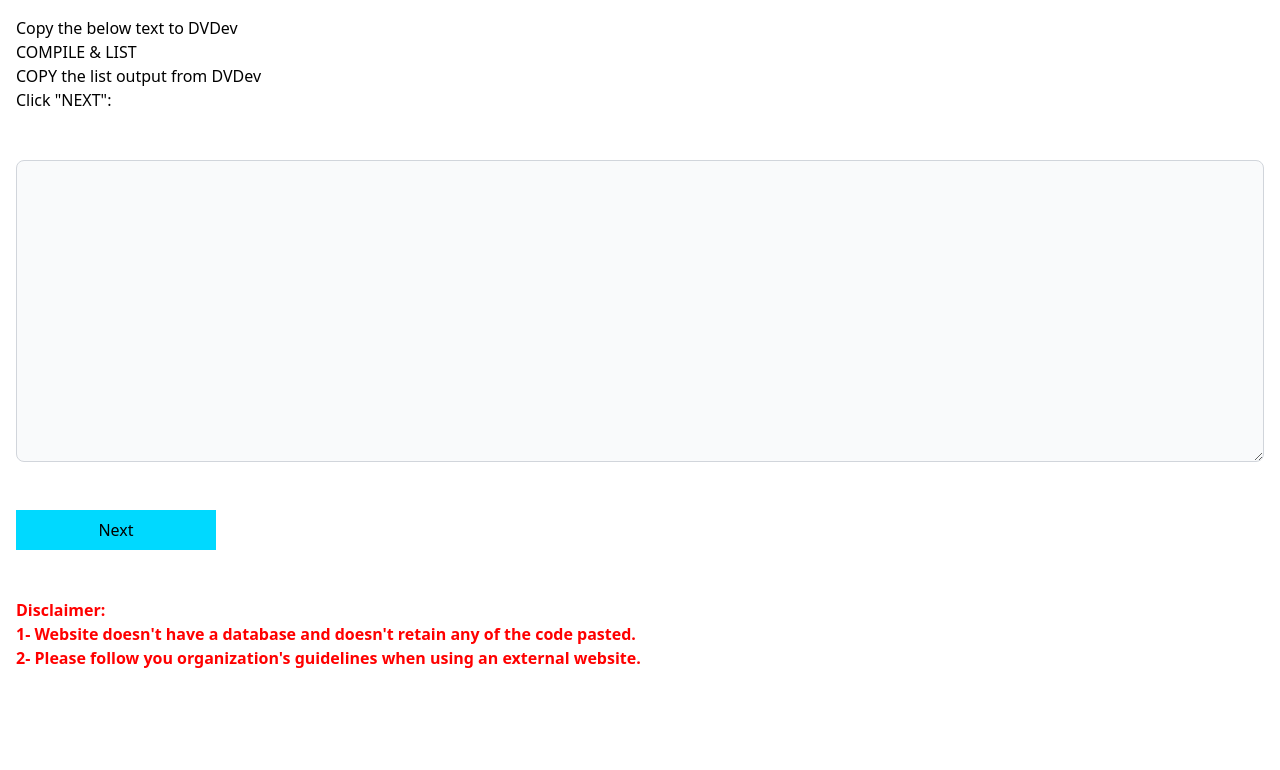
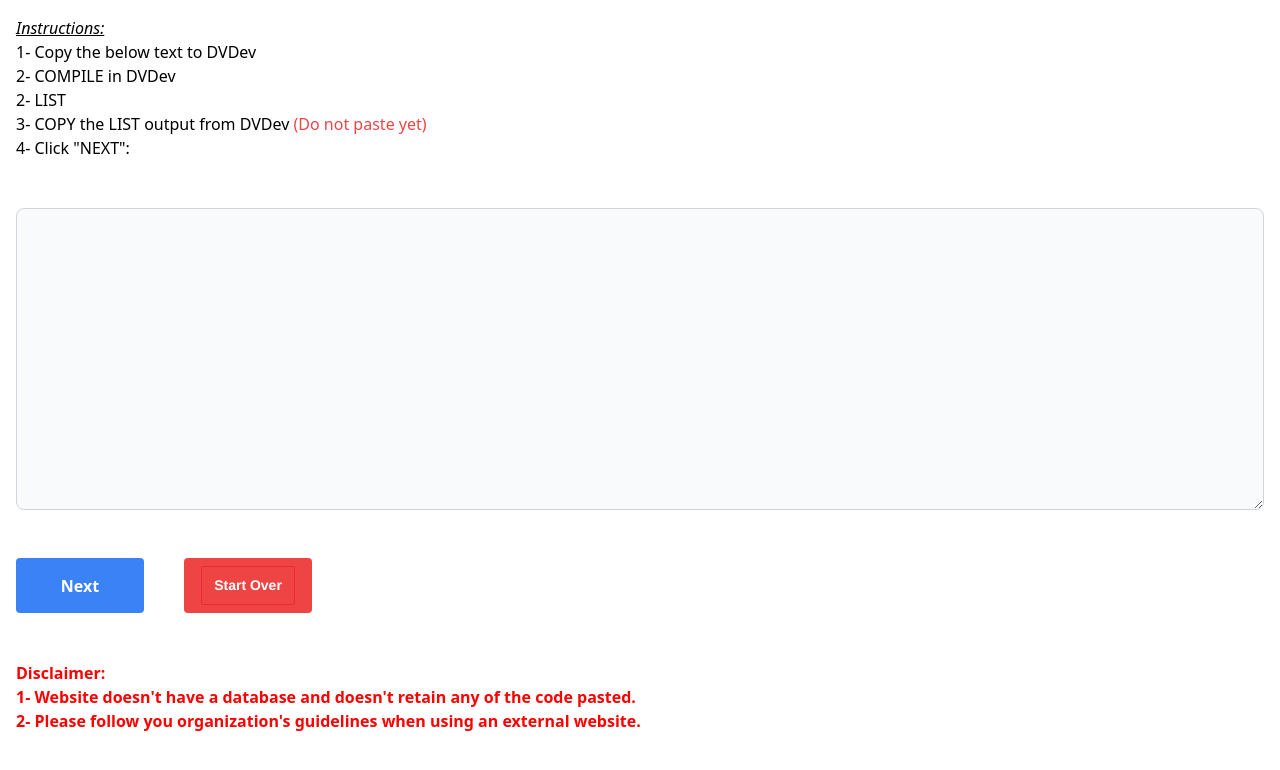
Before and after one commit to moehamid73/cclcodevalues, a Django app: page /parsecode/ in a window 1280 px wide. Shown: the top 770 px of the page. Run offline with Django 3.2, Linux system fonts and the light colour scheme; some libraries are stand-ins or nearby versions.

Commit message:
refractoring x3

```diff
--- a/cclcodevalues/views.py
+++ b/cclcodevalues/views.py
@@ -106,6 +106,9 @@ def output(request):
                     new_line = output_lines[y].replace(dictItem, dictValue)
                     output_lines[y] = new_line
     print(output_lines)
-    output_lines.append('with time = 30, format(date, ";;q")')
+    if not output_lines[-1].startswith("with"):
+        print("%%%%%%%%%%%%%%%%%%%%%%%%%%%%%%%%%%%", output_lines[-1])
+        output_lines.append('with time = 30, format(date, ";;q")')
+
     print(output_lines)
     return render(request, 'output.html', {'finalOutput': "\n".join(output_lines)})
--- a/templates/base.html
+++ b/templates/base.html
@@ -17,7 +17,7 @@
     }
   </script>
 </head>
-<body class="m-4">
+<body class="m-4 w-screen>
     {% block content %}{% endblock %}
     <br /><br />
     <div style="color: red;font-weight: bold;">
--- a/templates/parsecode.html
+++ b/templates/parsecode.html
@@ -2,30 +2,37 @@
 {% block content %}
     <div class="auto-cols-auto">
         <div>
+            <h2 class="underline italic">Instructions:</h2>
             <ul>
-                <li><h1>Copy the below text to DVDev </h1></li>
-                <li><h1>COMPILE & LIST</h1></li>
-                <li><h1>COPY the list output from DVDev </h1></li>
-                <li><h1>Click "NEXT": </h1></p>
+                <li><h2>1- Copy the below text to DVDev </h2></li>
+                <li><h2>2- COMPILE in DVDev</h2></li>
+                <li><h2>2- LIST</h2></li>
+                <li><h2>3- COPY the LIST output from DVDev <span class="text-red-500">(Do not paste yet)</span></h2></li>
+                <li><h2>4- Click "NEXT": </h2></p>
             </ul>
         </div>
-
         <br/><br />
         <div>
             <form action="{% url 'listedcode' %}" method="POST">
-
                 <input type="hidden" value="{{ newCodeValuesLinesDictionary }}" name="code" />
-
                 <textarea id="fulltext" name="fulltext" rows="14"
                     class="block p-2.5 w-full text-sm text-gray-900 bg-gray-50 rounded-lg border border-gray-300
                         focus:ring-blue-500 focus:border-blue-500 dark:bg-gray-700 dark:border-gray-600
                         dark:placeholder-gray-400 dark:text-white dark:focus:ring-blue-500
                         dark:focus:border-blue-500">{{ newCodeValuesLinesDictionary }}</textarea>
                 <!-- <pre style="background-color: black;color: white;padding: 16px;">{{ newCodeValuesLinesDictionary }}</pre> -->
-
                 <br /><br />
-                <button type="submit" style="background-color:rgb(0, 217, 255);width: 200px;height: 40px;cursor: pointer;">Next</button>
-
+                <div class="flex space-x-10">
+                    <button type="submit"
+                        class="w-32 bg-blue-500 hover:bg-blue-700 text-white font-bold py-2 px-4 rounded">
+                        Next
+                    </button>
+                    <button type="submit" class="w-32 bg-red-500 hover:bg-red-700 text-white font-bold py-2 px-4 rounded">
+                        <a href="{% url 'home' %}" target="_self" style="padding: 8px 12px; border: 1px solid #ED2939;border-radius: 2px;font-family: Helvetica, Arial, sans-serif;font-size: 14px; color: #ffffff;text-decoration: none;font-weight:bold;display: inline-block;">
+                            Start Over
+                        </a>
+                    </button>
+                </div>
             </form>
         </div>
     </div>
```
Also changed, not shown: templates/home.html (+14 -11 lines), templates/listedcode.html (+17 -4 lines), templates/output.html (+19 -5 lines), templates/query.html (+16 -5 lines), runtime.txt (renamed from old.runtime.txt).
